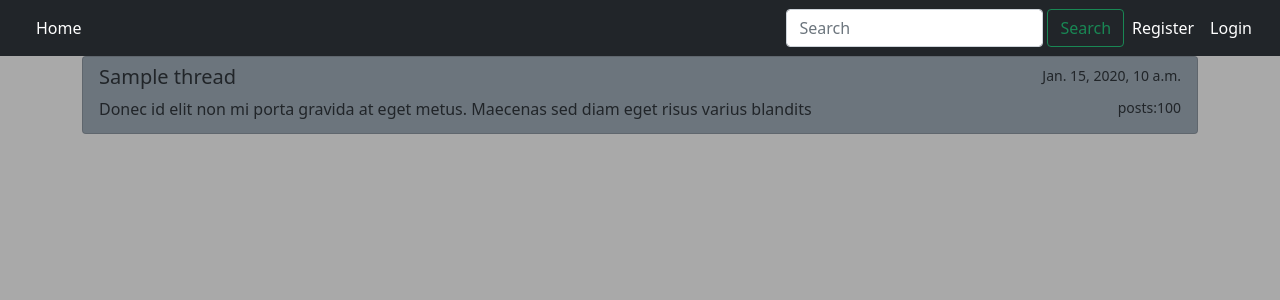
After one commit to AlexxHr/django-forum, a Django app: template templates/forum/search-results.html in a window 1280 px wide. The commit adds this page. Shown: the top 300 px of the page. Run offline with Django 3.2, Linux system fonts and the light colour scheme; the template is opened without the code that fills it: most values are stand-ins (such as "Sample title", 1, 10 or a date in 2020); some libraries are stand-ins or nearby versions.

Commit message:
added search functionality

```diff
--- a/djangoForum/accounts/forms.py
+++ b/djangoForum/accounts/forms.py
@@ -10,9 +10,3 @@ class AccountRegisterForm(UserCreationForm):
     class Meta:
         model = get_user_model()
         fields = ("email", "username")
-
-
-# class AccountEditForm(forms.ModelForm):
-#     class Meta:
-#         model = Profile
-#         fields = ('bio', 'image',)
--- a/djangoForum/forum/urls.py
+++ b/djangoForum/forum/urls.py
@@ -1,10 +1,11 @@
 from django.urls import path
 from djangoForum.forum.views import ForumHomeView, ForumCategoryView, ForumThreadView, ForumThreadCreate, \
     ForumThreadDelete, ForumThreadEdit, ForumPostEdit, ForumPostDelete, ProfileDetails, ProfileEdit, ProfilePosts, \
-    ForumPostCreate, ForumPostReply
+    ForumPostCreate, ForumPostReply, SearchResults
 
 urlpatterns = [
     path('', ForumHomeView.as_view(), name='home'),
+    path('search', SearchResults.as_view(), name='search results'),
     path('forum/<slug>/', ForumCategoryView.as_view(), name='category threads'),
     path('forum/<slug>/create', ForumThreadCreate.as_view(), name='thread create'),
 
--- /dev/null
+++ b/templates/forum/search-results.html
@@ -0,0 +1,25 @@
+{% extends 'base.html'%}
+{% block content %}
+    <div class="container">
+    {% if object_list %}
+    <div class="list-group pb-2">
+            {% for thread in object_list %}
+                <a class="list-group-item list-group-item-action flex-column align-items-start bg-secondary"
+                   href="{% url 'thread posts' thread.slug %}">
+                    <div class="d-flex w-100 justify-content-between">
+                        <h5 class="mb-2">{{ thread.title }}</h5>
+                        <small>{{ thread.date_posted }}</small>
+                    </div>
+                    <div class="d-flex w-100 justify-content-between">
+                        <p class="mb-1">Donec id elit non mi porta gravida at eget metus. Maecenas sed diam eget risus
+                            varius blandits</p>
+                        <small class="ms-2">posts:100</small>
+                    </div>
+                </a>
+            {% endfor %}
+        </div>
+    {% else %}
+        <h1>No results!</h1>
+    {% endif %}
+    </div>
+{% endblock %}
--- /dev/null
+++ b/templates/nav.html
@@ -0,0 +1,29 @@
+<nav class="navbar navbar-expand-lg navbar-dark bg-dark">
+    <div class="container-fluid">
+        <h5 class="navbar-brand">{{ request.user.username }}</h5>
+        <div class="collapse navbar-collapse" id="navbarSupportedContent">
+            <ul class="navbar-nav me-auto mb-2 mb-lg-0">
+                <li class="nav-item">
+                    <a class="nav-link active" aria-current="page" href="{% url 'home' %}">Home</a>
+                </li>
+            </ul>
+            <form class="d-flex" method="get" action="{% url 'search results' %}">
+                <input class="form-control me-1" type="search" placeholder="Search" aria-label="Search" name="q">
+                <button class="btn btn-outline-success" type="submit">Search</button>
+            </form>
+            <ul class="navbar-nav me-2 mb-2 mb-lg-0">
+                {% if request.user.is_authenticated %}
+                    <li class="nav-item"><a class="nav-link active"
+                                            href="{% url 'profile details' request.user.id %}">Profile</a></li>
+                    <li class="nav-item"><a class="nav-link active" href="{% url 'account logout' %}">Logout</a>
+                    </li>
+                {% else %}
+                    <li class="nav-item"><a class="nav-link active" href="{% url 'account register' %}">Register</a>
+                    </li>
+                    <li class="nav-item"><a class="nav-link active"
+                                            href="{% url 'account login' %}?next={{ request.path }}">Login</a></li>
+                {% endif %}
+            </ul>
+        </div>
+    </div>
+</nav>
```
Also changed, not shown: djangoForum/forum/views.py (+13 -0 lines), templates/base.html (+1 -30 lines).
